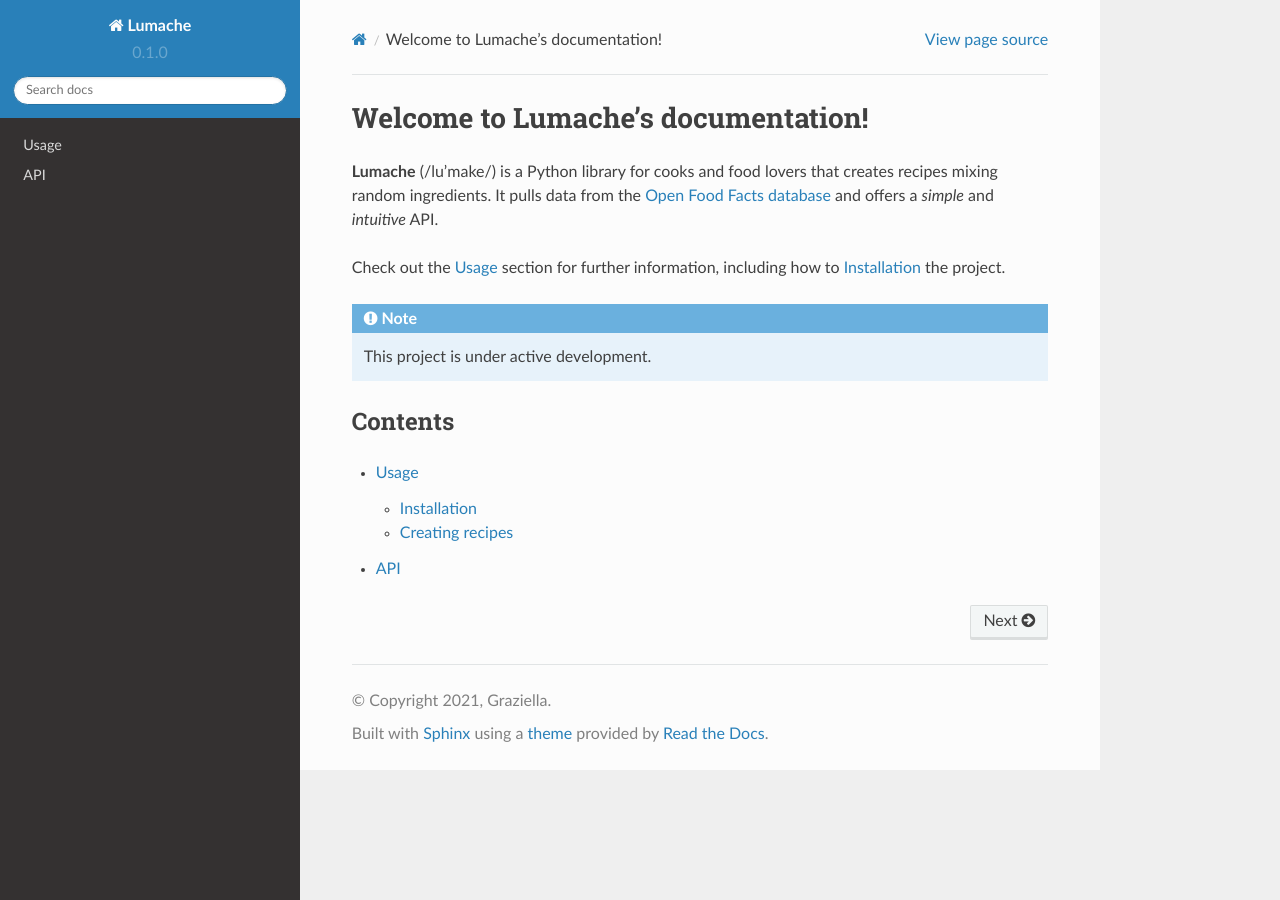
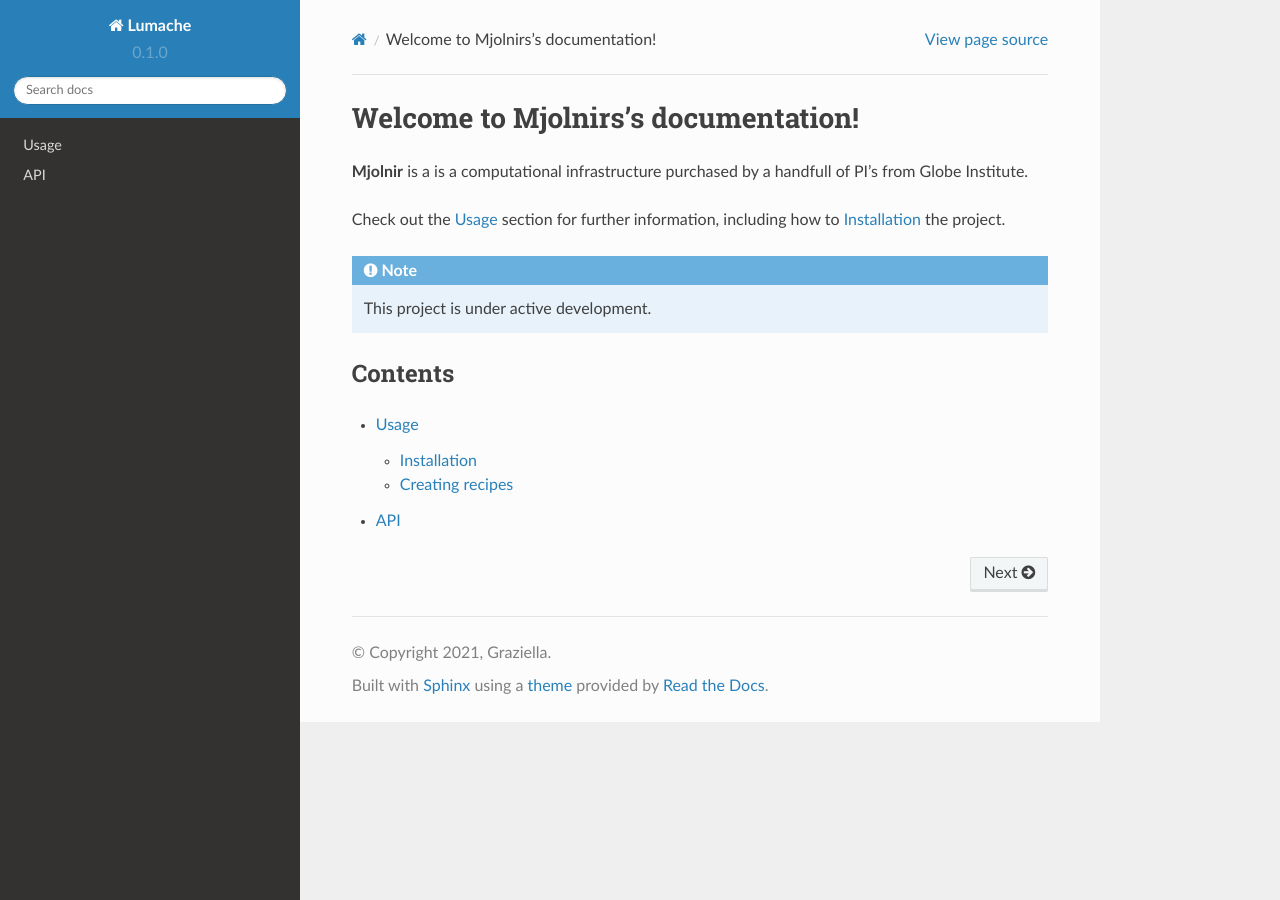
Before and after one commit to bentpetersendk/mjolnir_ucph, a Sphinx documentation site: the page built from docs/source/index.rst, in a window 1280 px wide. Built offline with Sphinx 7.4.7 and the Read the Docs theme 2.0.0, drawn with Linux system fonts in a browser that asks for light colours.

Commit message:
Update index.rst

```diff
--- a/docs/source/index.rst
+++ b/docs/source/index.rst
@@ -1,10 +1,10 @@
-Welcome to Lumache's documentation!
+Welcome to Mjolnirs's documentation!
 ===================================
+**Mjolnir** is a is a computational infrastructure purchased by a handfull of PI’s from Globe Institute.
 
-**Lumache** (/lu'make/) is a Python library for cooks and food lovers
-that creates recipes mixing random ingredients.
-It pulls data from the `Open Food Facts database <https://world.openfoodfacts.org/>`_
-and offers a *simple* and *intuitive* API.
+
+
+
 
 Check out the :doc:`usage` section for further information, including
 how to :ref:`installation` the project.
```
